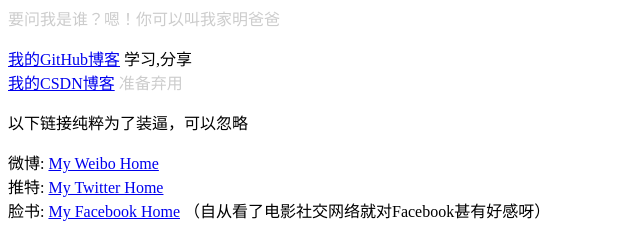
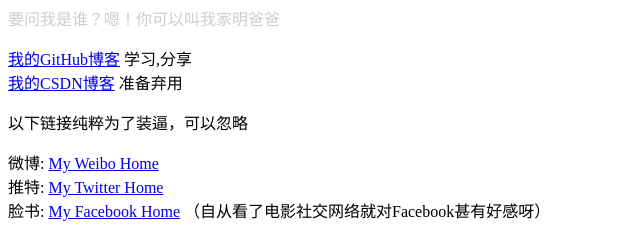
Before and after one commit to hank0chan/hank0chan.github.io, a plain HTML site: page index.html in a window 1280 px wide. Shown: the part 203-438 px from the top of the page, 0-640 px from the left. Drawn offline with Linux system fonts and the light colour scheme.

Commit message:
更新小小

```diff
--- a/index.html
+++ b/index.html
@@ -11,7 +11,7 @@
 		</div>
 		<p style="color: #cccccc">要问我是谁？嗯！你可以叫我家明爸爸</p>
 		<a href="https://github.com/hank0chan/blog">我的GitHub博客</a>&nbsp;学习,分享<br>
-		<div style="color: #cccccc"><a href="http://blog.csdn.net/hank_chan">我的CSDN博客</a>&nbsp;准备弃用<br/></div>
+		<a href="http://blog.csdn.net/hank_chan">我的CSDN博客</a>&nbsp;准备弃用<br/>
 		<p>以下链接纯粹为了装逼，可以忽略</p>
 		微博:&nbsp;<a href="http://weibo.com/338485677">My Weibo Home</a><br/>
 		推特:&nbsp;<a href="https://twitter.com/hankchan101">My Twitter Home</a><br/>
```
